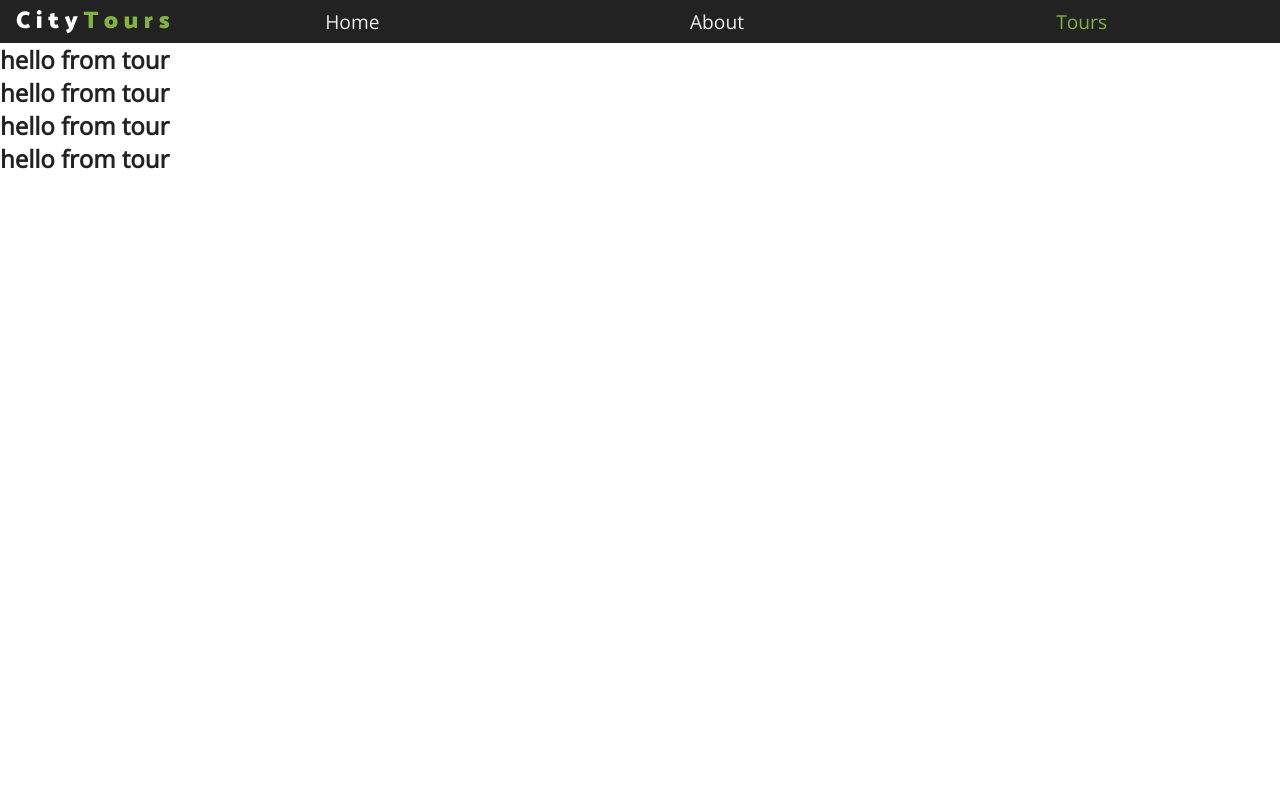
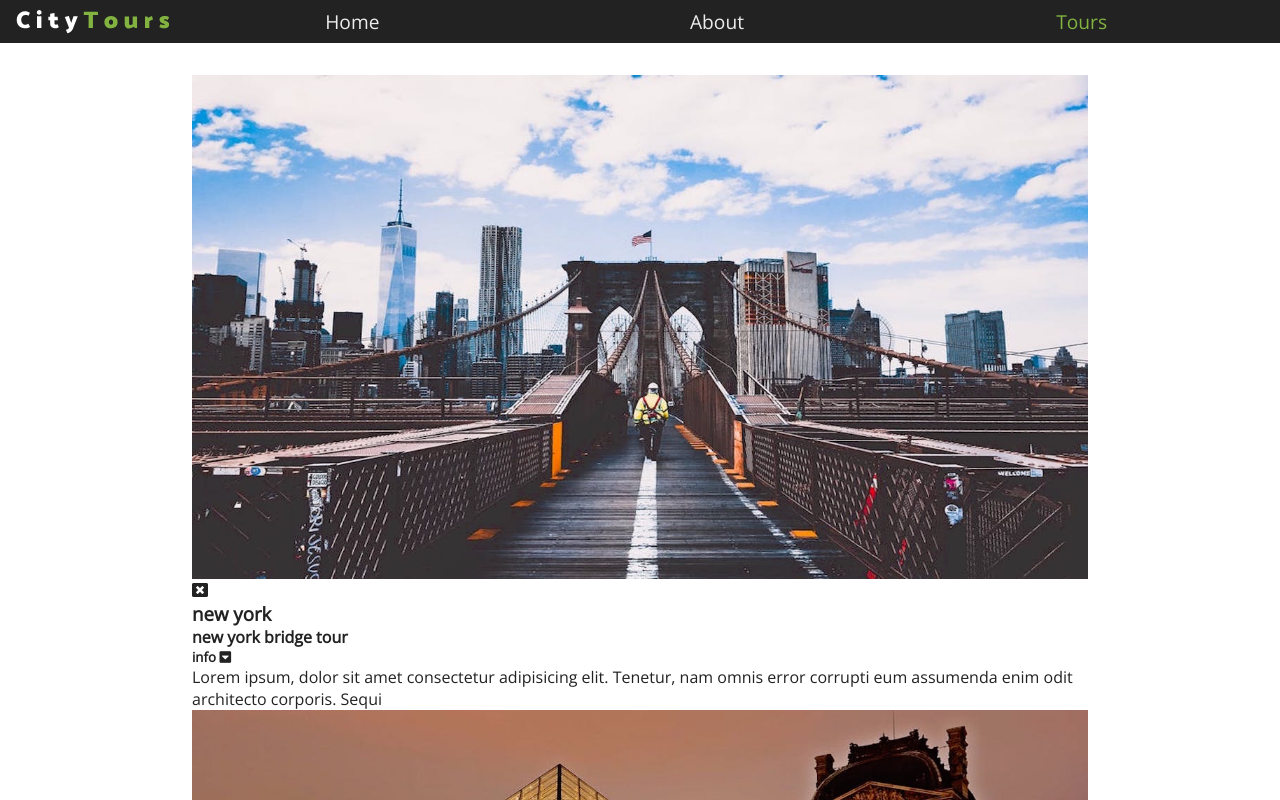
Before and after one commit to Rey-commits/Leyte_Tours_Reactjs, a React (Create React App) app: page / in a window 1280 px wide. Shown: the top 800 px of the page. Built offline with nearby package versions, Linux system fonts and the light colour scheme.

Commit message:
Tour have been modified

```diff
--- a/src/components/Tour/Tour.js
+++ b/src/components/Tour/Tour.js
@@ -1,12 +1,31 @@
-import React from 'react'
+/* eslint-disable no-unused-vars */
+import React, { Component } from 'react'
 import "./tour.scss"
 
-function Tour() {
-    return (
-        <h1>
-            hello from tour
-        </h1>
-    )
+export default class Tour extends Component {
+    render() {
+        const {id,city,img,name,info} = this.props.tour;
+        const {removeTour} = this.props;
+        return (
+            <article className="tour">
+                <div className="img-container">
+                <img src={img} alt="iamge of the tour" />
+                <span className="close-btn">
+                    <i className="fas fa-window-close"></i>
+                </span>
+                </div>
+                <div className="tour-info">
+                    <h3>{city}</h3>
+                    <h4>{name}</h4>
+                    <h5>
+                        info{" "}
+                        <span>
+                        <i className="fas fa-caret-square-down"></i>
+                        </span>
+                    </h5>
+                    <p>{info}</p>
+                </div>
+            </article>
+        )
+    }
 }
-
-export default Tour
--- a/src/components/Tour/tour.scss
+++ b/src/components/Tour/tour.scss
@@ -0,0 +1,9 @@
+@import "../../index.scss";
+
+.tour{
+    img{
+        width: 100%;
+        display: block;
+        min-height: 13rem;
+    }
+}
--- a/src/components/TourList/TourList.js
+++ b/src/components/TourList/TourList.js
@@ -16,7 +16,9 @@
         return (
             <section className="tourlist">
             {
-                tours.map(tour => (<Tour key={tour.id} tour={tour} removeTour={this.removeTour}></Tour>))
+                tours.map(tour => (<Tour key={tour.id} tour={tour} removeTour={this.removeTour}/>
+
+                ))
             }
             </section>
         )
--- a/src/components/TourList/tourlist.scss
+++ b/src/components/TourList/tourlist.scss
@@ -0,0 +1,6 @@
+.tourlist{
+    width: 70vw;
+    max-width: 1170px;
+    margin: 0 auto;
+    padding: 2rem 0rem;
+}
```
Also changed, not shown: src/index.js (line endings or trailing spaces).
